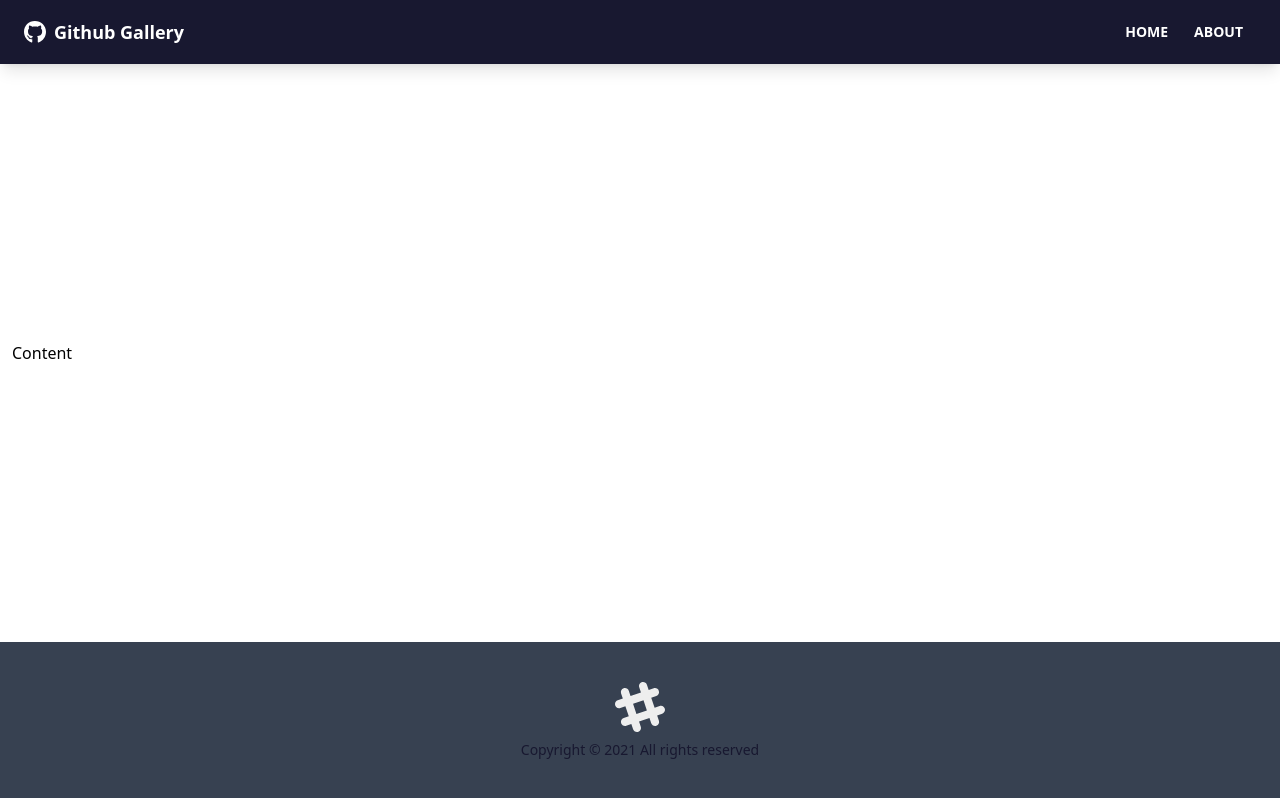
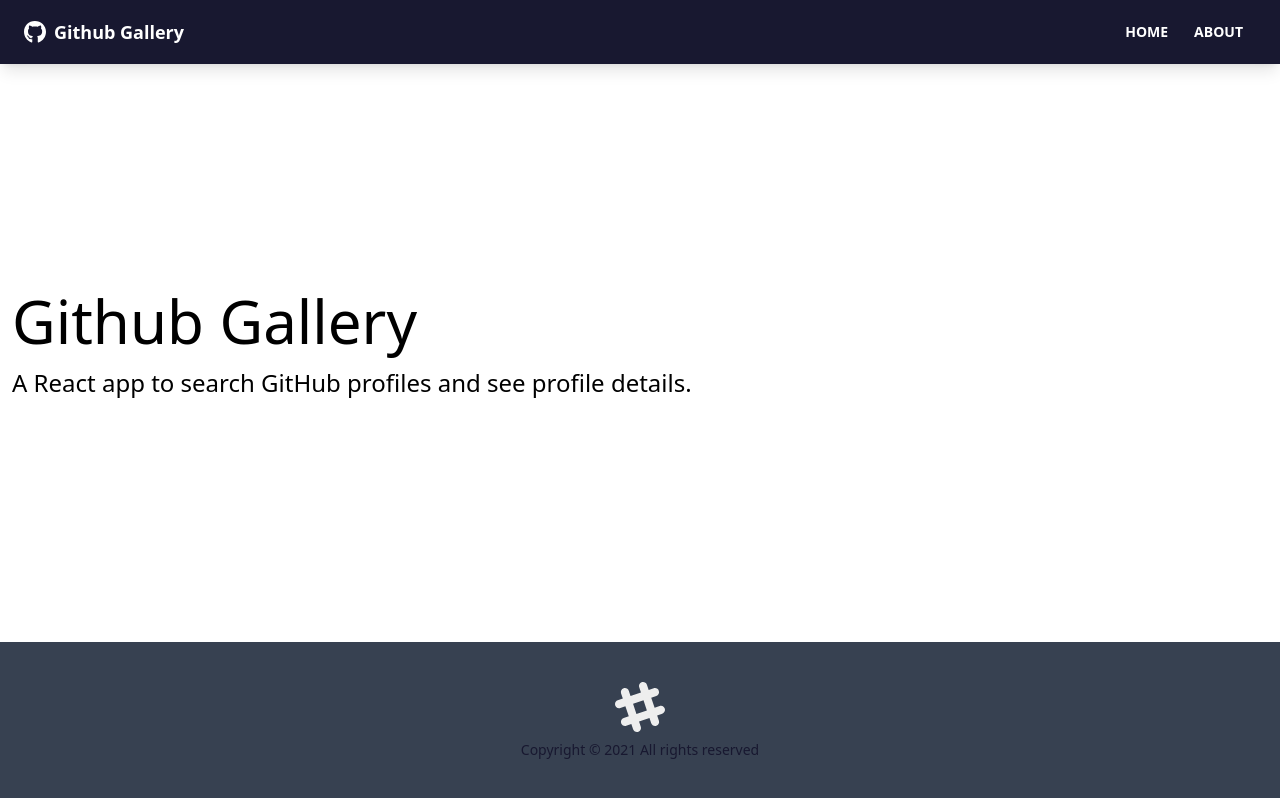
Before and after one commit to KhaledAlabssi/GitHub_Gallery, a React (Create React App) app: page /about in a window 1280 px wide. Built offline with nearby package versions, Linux system fonts and the light colour scheme.

Commit message:
not found page

```diff
--- a/src/App.js
+++ b/src/App.js
@@ -1,6 +1,9 @@
-import {BrowserRouter as Router, Route} from 'react-router-dom'
-import Footer from './components/layers/Footer';
+import {BrowserRouter as Router, Route, Routes} from 'react-router-dom'
+import Footer from './components/layers/Footer'
 import Navbar from './components/layers/Navbar'
+import Home from './pages/Home'
+import About from './pages/About'
+import NotFound from './pages/NotFound'
 
 function App() {
   return (
@@ -8,7 +11,15 @@
       <div className='flex flex-col justify-between h-screen'>
 
         <Navbar />
-        <main className='container mz-auto px-3 pb-12'>Content</main>
+        <main className='container mz-auto px-3 pb-12'>
+          <Routes>
+            <Route path='/' element={<Home />} />
+            <Route path='/about' element={<About />} />
+            <Route path='/notfound' element={<NotFound />} />
+            <Route path='/*' element={<NotFound />} />
+
+          </Routes>
+        </main>
         <Footer />
 
       </div>
--- /dev/null
+++ b/src/pages/About.jsx
@@ -0,0 +1,13 @@
+import React from 'react'
+
+function About() {
+    return (
+        <>
+      <h1 className='text-6xl mb-4'>Github Gallery</h1>
+      <p className='mb-4 text-2xl font-light'>
+        A React app to search GitHub profiles and see profile details.</p>
+    </>
+    )
+}
+
+export default About
--- /dev/null
+++ b/src/pages/Home.jsx
@@ -0,0 +1,13 @@
+import React from 'react'
+
+function Home() {
+    return (
+        <div>
+            <h1 className='text-6xl'>Welcom</h1>
+
+
+        </div>
+    )
+}
+
+export default Home
--- /dev/null
+++ b/src/pages/NotFound.jsx
@@ -0,0 +1,24 @@
+import React from 'react'
+import {FaHome} from 'react-icons/fa'
+import { Link } from 'react-router-dom'
+
+function NotFound() {
+    return (
+        <div className='hero'>
+            <div className='text-center hero-content'>
+                <div className='max-w-lg'>
+                    <h1 className='text-8xl font-bold mb-8'>
+                        Oops!
+                    </h1>
+                    <p className='text-5xl mb-8'> 404 Error. Page not found!</p>
+                    <Link to='/' className='btn btn-primary btn-lg'>
+                        <FaHome className='mr-2' />
+                        Back To Home
+                    </Link>
+                </div>
+            </div>
+        </div>
+    )
+}
+
+export default NotFound
```
